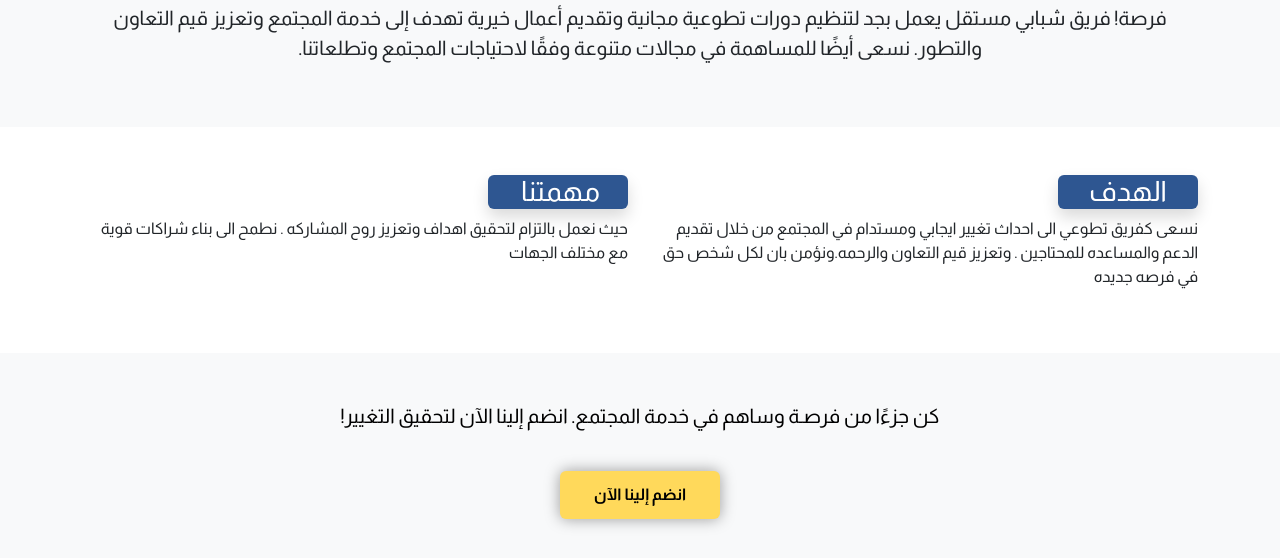
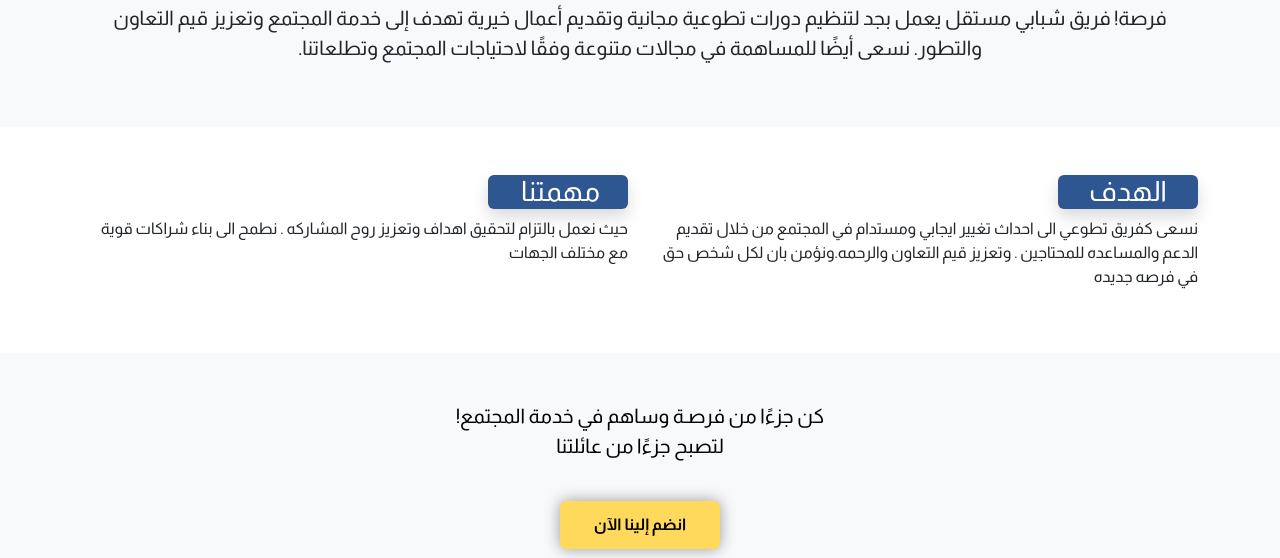
Before and after one commit to mhmdTaqi-code/farsaweb, a plain HTML site: page index.html in a window 1280 px wide. Shown: the part 394-952 px from the top of the page. Drawn offline with nearby package versions, Linux system fonts and the light colour scheme.

Commit message:
index.html

```diff
--- a/index.html
+++ b/index.html
@@ -81,8 +81,10 @@
     <!-- قسم دعوة للانضمام -->
     <section  id="call-to-action" class="py-5 text-white text-center bg-light" >
         <div class="container">
-            <p style="color: #000000; " class="lead">كن جزءًا من فرصـة وساهم في خدمة المجتمع. انضم إلينا الآن لتحقيق التغيير!
-            </p>
+            <p style="color: #000000; " class="lead">
+كن جزءًا من فرصـة وساهم في خدمة المجتمع! <br>
+                لتصبح جزءًا من عائلتنا
+                        </p>
             <button class=" mt-4 rounded"  style="background-color: #ffd95b; color: #000000; box-shadow: 0px 0px 15px rgba(0, 0, 0, 0.382) ; border: none; height: 3em; width: 10em;  font-weight: bold; " onclick="window.location.href='https://docs.google.com/forms/d/e/1FAIpQLSfa728bs1X2ZE7AbhBI8UupoXmsnql07yOy488mzMe4ZS7IuA/viewform?usp=sf_link'">انضم إلينا الآن</button>
         </div>
     </section>
```
